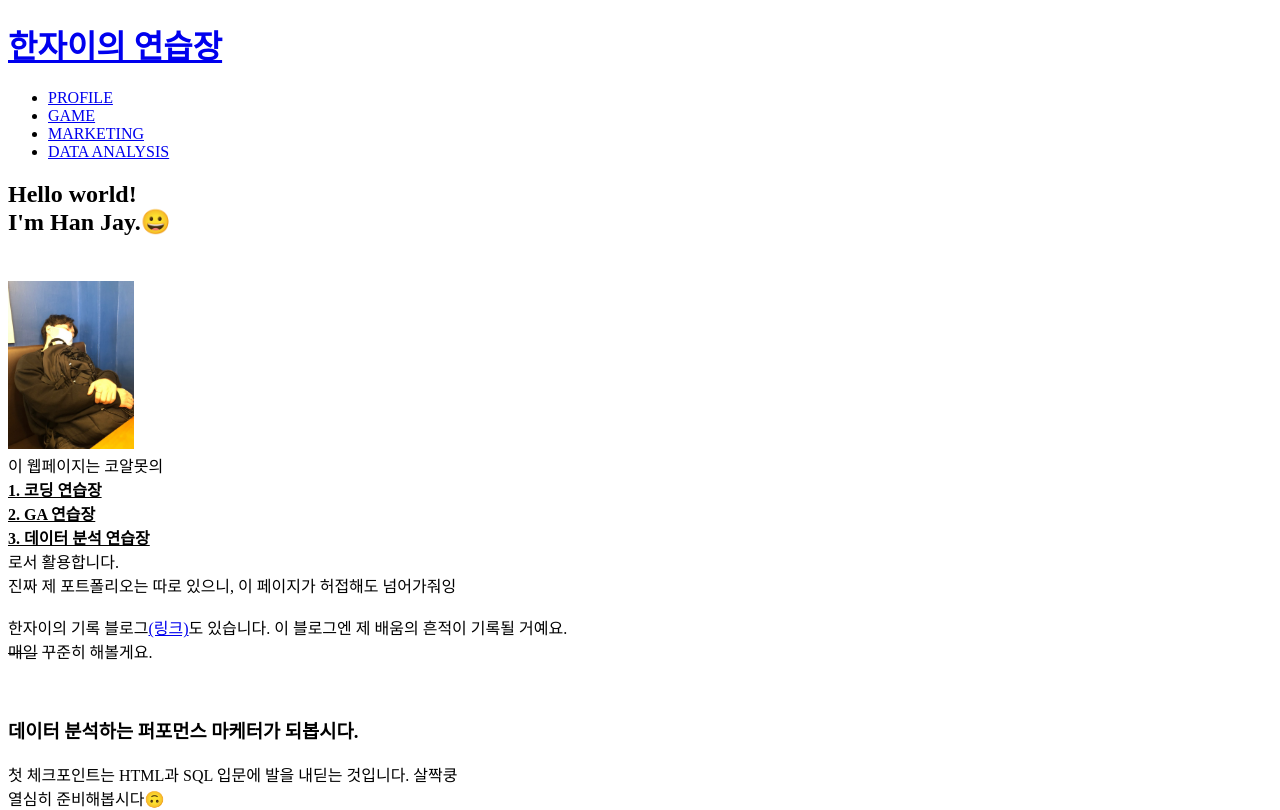
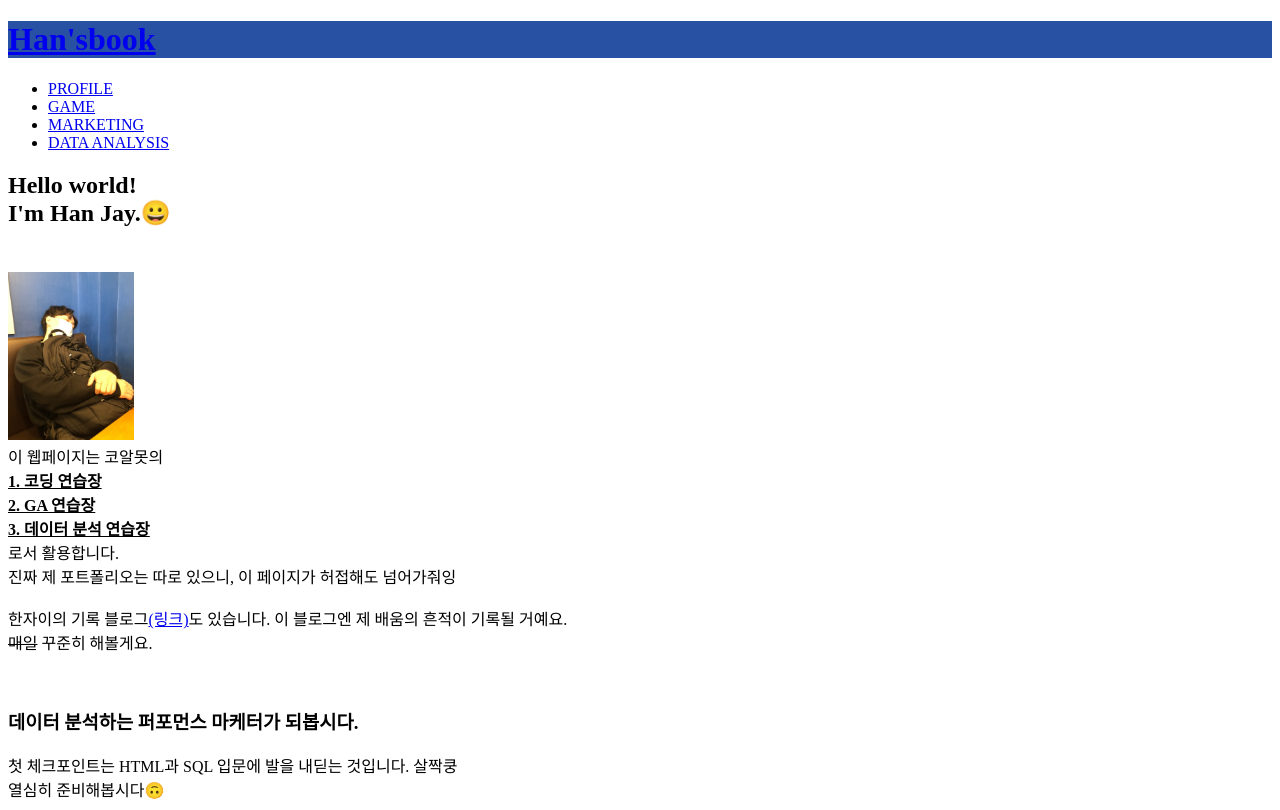
Before and after one commit to hanuza2/jay, a plain HTML site: page index.html in a window 1280 px wide. Shown: the top 810 px of the page. Drawn offline with Linux system fonts and the light colour scheme.

Commit message:
Add files via upload

```diff
--- a/index.html
+++ b/index.html
@@ -12,10 +12,13 @@
   gtag('config', 'G-T9LW62YWXD');
 </script>
 <title>I'm Jay</title>
+<style>
+h1{background-color: #2851A3; color: white;}
+</style>
 </head>
 
 <body>
-<h1><a href="index.html">한자이의 연습장</a></h1>
+<h1><a href="index.html">Han'sbook</a></h1>
 <ul>
   <li><a href="1.PROFILE.html">PROFILE</a></li>
   <li><a href="2.GAME.html">GAME</a></li>
@@ -43,6 +46,7 @@
 <br>요즘 듣는 노래
 </p>
 
-<br><p>업데이트 2021.01.13. 16:35</p>
+<br><p>업데이트 2021.01.18. 02:17
+<br>SQL하느라 잠깐 미루는 중😴 GA 실습할 때 재건축 예정</p>
 </body>
 </html>
```
